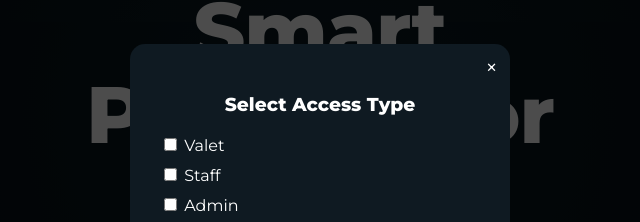
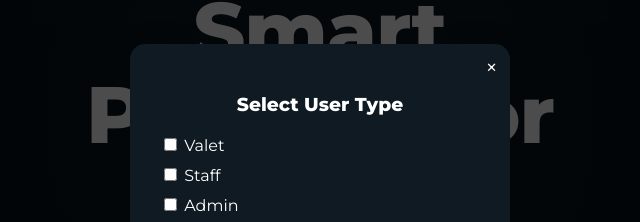
Before and after one commit to Dikshit2317/Dikshit2317.github.io, a plain HTML site: page index.html in a window 1280 px wide. Both pictures are taken after a click on the button "Get Access →". Shown: the part 233-455 px from the top of the page, 320-960 px from the left. Drawn offline with Linux system fonts and the light colour scheme.

Commit message:
Update index.html

```diff
--- a/index.html
+++ b/index.html
@@ -176,7 +176,7 @@ select {
 <div class="popup" id="accessPopup">
     <div class="popup-content">
         <div class="close" onclick="closeAccessPopup()">&times;</div>
-        <h3>Select Access Type</h3>
+        <h3>Select User Type</h3>
 
         <div class="checkbox-group">
             <label><input type="checkbox"> Valet</label>
```
